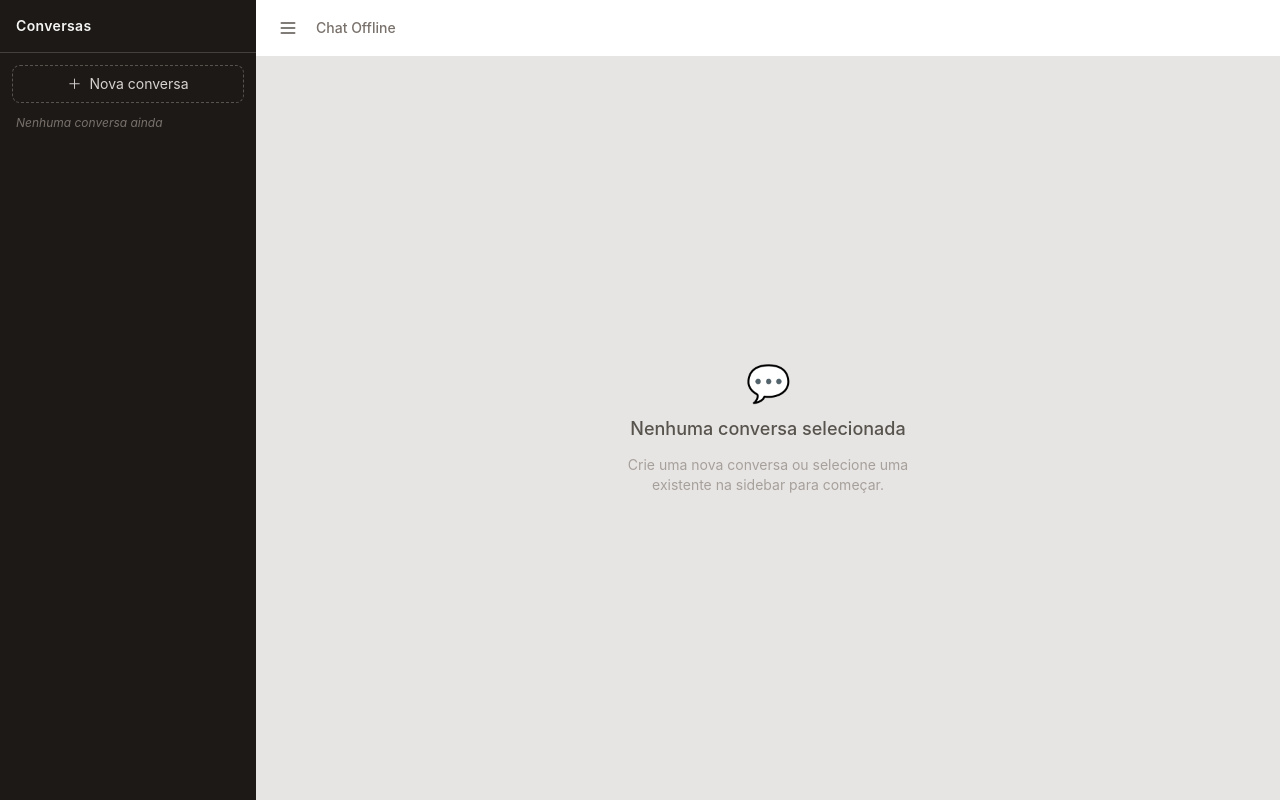
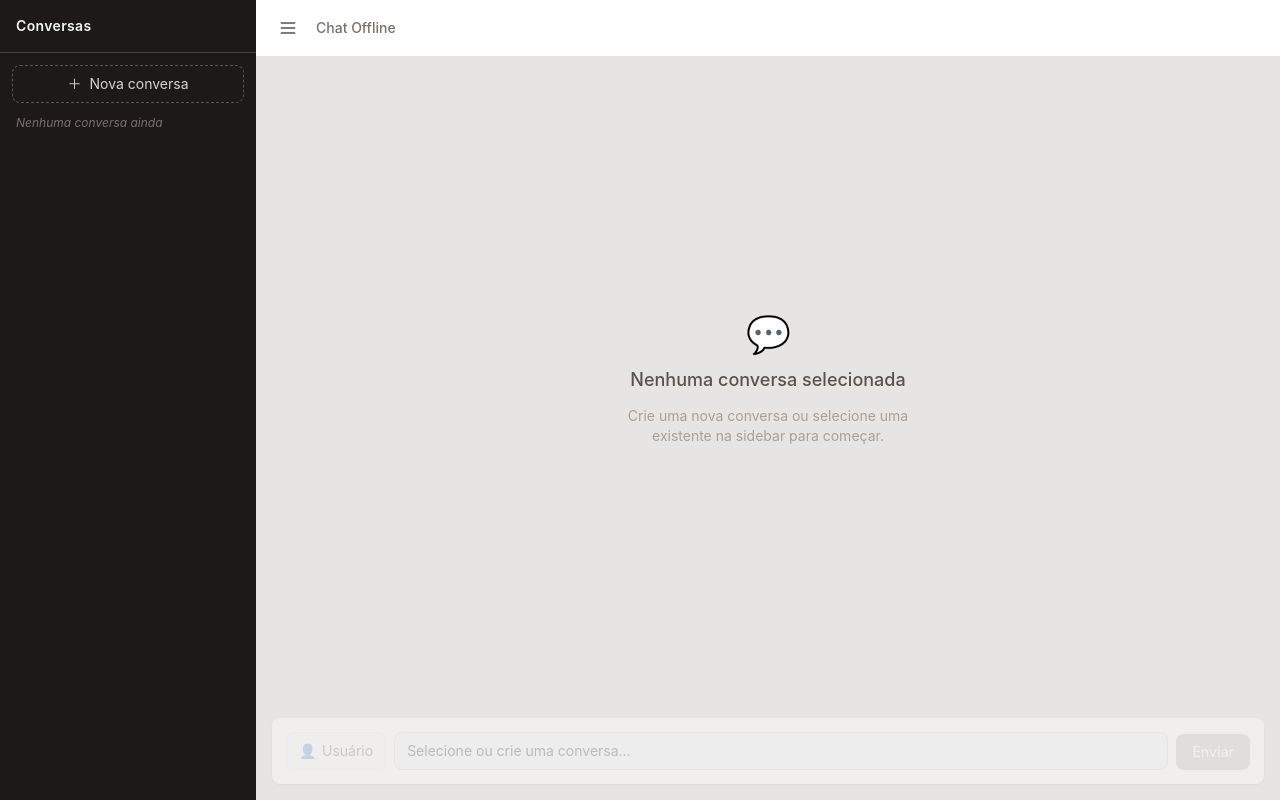
Before and after one commit to crzin2512-2025/chat-offline-react, a React (Vite) app: page / in a window 1280 px wide. Built offline with nearby package versions, Linux system fonts and the light colour scheme.

Commit message:
Done: phase 5

```diff
--- a/src/components/Chat.tsx
+++ b/src/components/Chat.tsx
@@ -54,15 +54,19 @@ function Chat() {
 
         {/* Content area */}
         {activeConversationId ? (
-          <>
-            <MessageList key={activeConversationId} messages={activeMessages} />
-            <div className="p-4">
-              <ChatInput sender={sender} onToggle={toggleSender} onSend={handleSend} />
-            </div>
-          </>
+          <MessageList key={activeConversationId} messages={activeMessages} />
         ) : (
           <EmptyState />
         )}
+
+        <div className="p-4">
+          <ChatInput
+            sender={sender}
+            onToggle={toggleSender}
+            onSend={handleSend}
+            disabled={!activeConversationId}
+          />
+        </div>
       </div>
     </div>
   )
--- a/src/components/ChatInput.tsx
+++ b/src/components/ChatInput.tsx
@@ -6,9 +6,10 @@ type Props = {
   sender: Sender
   onToggle: () => void
   onSend: (text: string) => void
+  disabled?: boolean
 }
 
-function ChatInput({ sender, onToggle, onSend }: Props) {
+function ChatInput({ sender, onToggle, onSend, disabled = false }: Props) {
   const textareaRef = useRef<HTMLTextAreaElement>(null)
   const [value, setValue] = useState('')
 
@@ -48,21 +49,22 @@ function ChatInput({ sender, onToggle, onSend }: Props) {
   const hasContent = value.trim().length > 0
 
   return (
-    <div className={`bg-white rounded-lg shadow-sm p-3 flex items-end gap-2 border-2 transition-colors ${isRobot ? 'border-purple-500' : 'border-transparent'}`}>
-      <SenderToggle sender={sender} onToggle={onToggle} />
+    <div className={`bg-white rounded-lg shadow-sm p-3 flex items-end gap-2 border-2 transition-colors ${isRobot ? 'border-purple-500' : 'border-transparent'} ${disabled ? 'opacity-40' : ''}`}>
+      <SenderToggle sender={sender} onToggle={onToggle} disabled={disabled} />
       <textarea
         ref={textareaRef}
         rows={1}
         value={value}
-        placeholder="Digite uma mensagem..."
+        placeholder={disabled ? 'Selecione ou crie uma conversa...' : 'Digite uma mensagem...'}
         onChange={handleChange}
         onKeyDown={handleKeyDown}
-        className="flex-1 resize-none border border-gray-200 rounded-lg px-3 py-2 text-sm focus:outline-none focus:ring-1 focus:ring-gray-300 max-h-37.5 overflow-y-auto"
+        disabled={disabled}
+        className="flex-1 resize-none border border-gray-200 rounded-lg px-3 py-2 text-sm focus:outline-none focus:ring-1 focus:ring-gray-300 max-h-37.5 overflow-y-auto disabled:cursor-not-allowed disabled:bg-gray-50"
       />
       <button
         type="button"
         onClick={send}
-        disabled={!hasContent}
+        disabled={disabled || !hasContent}
         className="bg-stone-700 hover:bg-stone-800 disabled:bg-stone-300 text-white rounded-lg px-4 py-2 text-sm font-medium transition-colors disabled:cursor-not-allowed"
       >
         Enviar
--- a/src/components/SenderToggle.tsx
+++ b/src/components/SenderToggle.tsx
@@ -3,16 +3,18 @@ import type { Sender } from '../types/message'
 type Props = {
   sender: Sender
   onToggle: () => void
+  disabled?: boolean
 }
 
-function SenderToggle({ sender, onToggle }: Props) {
+function SenderToggle({ sender, onToggle, disabled = false }: Props) {
   const isRobot = sender === 'robot'
 
   return (
     <button
       type="button"
       onClick={onToggle}
-      className="flex items-center gap-1.5 rounded-lg border border-gray-200 bg-gray-50 px-3 py-2 text-sm transition-colors hover:bg-gray-100 whitespace-nowrap"
+      disabled={disabled}
+      className="flex items-center gap-1.5 rounded-lg border border-gray-200 bg-gray-50 px-3 py-2 text-sm transition-colors hover:bg-gray-100 whitespace-nowrap disabled:cursor-not-allowed disabled:opacity-50"
       title={`Enviando como ${isRobot ? 'robô' : 'usuário'}`}
     >
       <span>{isRobot ? '🤖' : '👤'}</span>
```
Also changed, not shown: .docs/features/multi-chat/tasks.md.
